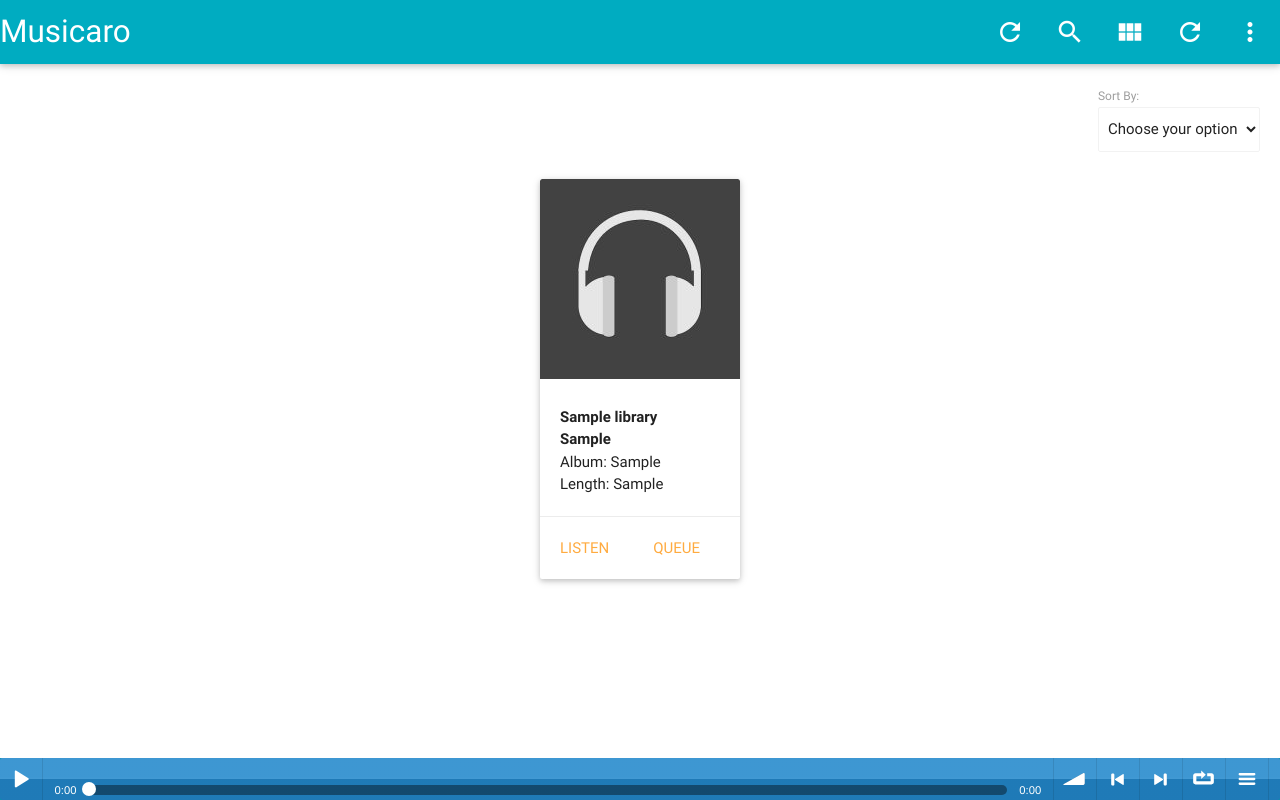
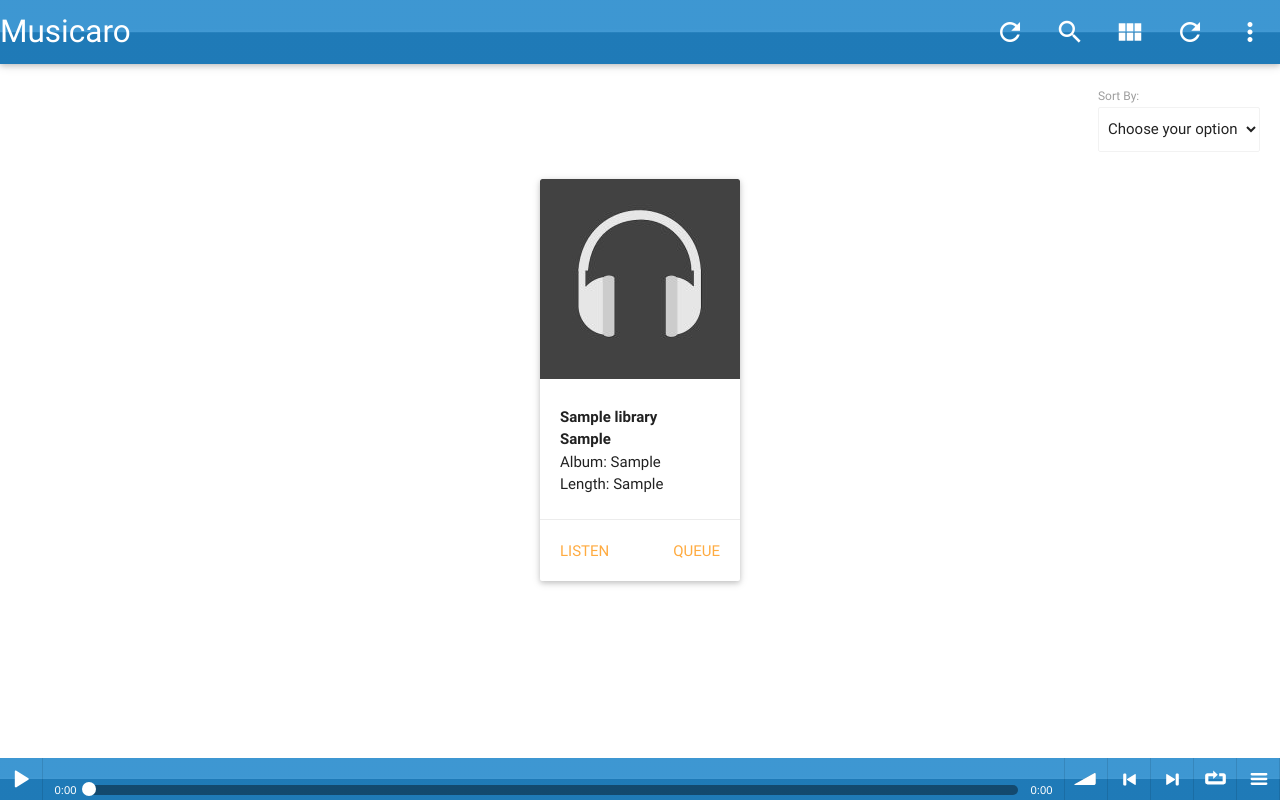
Before and after one commit to kings0c/musicaro, a PHP site: page /Users/ in a window 1280 px wide. Run offline with PHP 8.4, Linux system fonts and the light colour scheme; tables that the repository leaves empty or names only in its code hold one stand-in row (values such as "Sample post"); data that the repository does not hold is empty; some libraries are stand-ins or nearby versions.

Commit message:
Added update library modal

```diff
--- a/css/style.css
+++ b/css/style.css
@@ -1,5 +1,12 @@
 * {
     box-sizing: border-box;
+}
+
+nav,
+#update-library-modal {
+    background: #2288cc;
+    background-image: -moz-linear-gradient(to bottom, rgba(255,255,255,0.125) 5%, rgba(255,255,255,0.125) 45%, rgba(255,255,255,0.15) 52%, rgba(0,0,0,0.01) 51%, rgba(0,0,0,0.1) 95%); /* W3C */
+ background-image: linear-gradient(to bottom, rgba(255,255,255,0.125) 5%, rgba(255,255,255,0.125) 45%, rgba(255,255,255,0.15) 50%, rgba(0,0,0,0.1) 51%, rgba(0,0,0,0.1) 95%); /* W3C */
 }
 
 .music-container {
@@ -12,6 +19,21 @@
 .music-item {
     display: inline-block;
     flex-basis: 200px;
+}
+
+.music-item .card-content {
+    padding-bottom: 85px;
+}
+
+.music-item .card-action  {
+    width: 100%;
+    height: 62px;
+    position: absolute;
+    bottom: 0;
+}
+
+.card .card-action a:last-child {
+    margin-right: 0 !important;
 }
 
 .track-title,
@@ -36,3 +58,100 @@
 #audio-player .sm2-bar-ui {
 
 }
+
+#update-library-modal .clear-loading {
+    margin-top: 60px;
+}
+
+#update-library-modal .modal-close {
+    position: absolute;
+    top: 0;
+    right: 0;
+}
+
+/* Clear Loading */
+.clear-loading {
+  text-align: center;
+  margin: 0 auto;
+  position: relative;
+  -webkit-box-sizing: border-box;
+  -moz-box-sizing: border-box;
+  -ms-box-sizing: border-box;
+  -o-box-sizing: border-box;
+  box-sizing: border-box;
+}
+/* Loading Effect Two */
+.loading-effect-2 {
+  width: 100px;
+  height: 100px;
+}
+.loading-effect-2 > span,
+.loading-effect-2 > span:before,
+.loading-effect-2 > span:after {
+  content: "";
+  display: block;
+  border-radius: 50%;
+  border: 2px solid #fff;
+  position: absolute;
+  top: 50%;
+  left: 50%;
+  -webkit-transform: translate(-50%, -50%);
+  -moz-transform: translate(-50%, -50%);
+  -ms-transform: translate(-50%, -50%);
+  -o-transform: translate(-50%, -50%);
+  transform: translate(-50%, -50%);
+}
+.loading-effect-2 > span {
+  width: 100%;
+  height: 100%;
+  top: 0;
+  left: 0;
+  border-left-color: transparent;
+  -webkit-animation: effect-2 2s infinite linear;
+  -moz-animation: effect-2 2s infinite linear;
+  -ms-animation: effect-2 2s infinite linear;
+  -o-animation: effect-2 2s infinite linear;
+  animation: effect-2 2s infinite linear;
+}
+.loading-effect-2 > span:before {
+  width: 75%;
+  height: 75%;
+  border-right-color: transparent;
+}
+.loading-effect-2 > span:after {
+  width: 50%;
+  height: 50%;
+  border-bottom-color: transparent;
+}
+@-webkit-keyframes effect-2 {
+  from {
+    -webkit-transform: rotate(0deg);
+    -moz-transform: rotate(0deg);
+    -ms-transform: rotate(0deg);
+    -o-transform: rotate(0deg);
+    transform: rotate(0deg);
+  }
+  to {
+    -webkit-transform: rotate(360deg);
+    -moz-transform: rotate(360deg);
+    -ms-transform: rotate(360deg);
+    -o-transform: rotate(360deg);
+    transform: rotate(360deg);
+  }
+}
+@keyframes effect-2 {
+  from {
+    -webkit-transform: rotate(0deg);
+    -moz-transform: rotate(0deg);
+    -ms-transform: rotate(0deg);
+    -o-transform: rotate(0deg);
+    transform: rotate(0deg);
+  }
+  to {
+    -webkit-transform: rotate(360deg);
+    -moz-transform: rotate(360deg);
+    -ms-transform: rotate(360deg);
+    -o-transform: rotate(360deg);
+    transform: rotate(360deg);
+  }
+}
--- a/index.php
+++ b/index.php
@@ -16,11 +16,12 @@ include('php/db_connect.php');
     </head>
     <body>
 
-        <nav class="cyan darken-1">
+        <nav class="">
             <div class="nav-wrapper">
                 <a href="#!" class="brand-logo">Musicaro</a>
                 <ul class="right hide-on-med-and-down">
-                    <li><a href="php/update_library.php"><i class="material-icons">refresh</i></a></li>
+                    <li><a id="update-library" class="tooltipped" data-position="bottom"
+                           data-delay="50" data-tooltip="Update Library" href="#"><i class="material-icons">refresh</i></a></li>
                     <li><a href="sass.html"><i class="material-icons">search</i></a></li>
                     <li><a href="badges.html"><i class="material-icons">view_module</i></a></li>
                     <li><a href="collapsible.html"><i class="material-icons">refresh</i></a></li>
@@ -58,7 +59,7 @@ include('php/db_connect.php');
             </div>
 
             <div id="audio-player" class="cyan darken-2">
-                <div class="sm2-bar-ui full-width">
+                <div class="sm2-bar-ui full-width fixed">
 
                     <div class="bd sm2-main-controls">
 
@@ -121,15 +122,6 @@ include('php/db_connect.php');
                             </div>
                         </div>
 
-                        <!-- not implemented -->
-                        <!--
-<div class="sm2-inline-element sm2-button-element disabled">
-<div class="sm2-button-bd">
-<a href="#shuffle" title="Shuffle" class="sm2-inline-button shuffle">shuffle</a>
-</div>
-</div>
--->
-
                         <div class="sm2-inline-element sm2-button-element sm2-menu">
                             <div class="sm2-button-bd">
                                 <a href="#menu" class="sm2-inline-button menu">menu</a>
@@ -148,8 +140,6 @@ include('php/db_connect.php');
 
                                 <ul class="sm2-playlist-bd">
 
-
-
                                 </ul>
 
                             </div>
@@ -163,6 +153,21 @@ include('php/db_connect.php');
         <footer>
 
         </footer>
+
+        <!-- Modal Structure -->
+        <div id="update-library-modal" class="modal">
+            <div class="modal-content">
+                <h4>Updating library</h4>
+                <p>This might take a few minutes...</p>
+                <div class="clear-loading loading-effect-2">
+                    <span></span>
+                    <span></span>
+                    <span></span>
+                </div>
+            </div>
+            <a href="#!" class="modal-action modal-close waves-effect waves-green btn-flat">Close</a>
+        </div>
+
         <script src="js/soundmanager2.js"></script>
         <script src="js/bar-ui.js"></script>
         <script src="//ajax.googleapis.com/ajax/libs/jquery/1.11.2/jquery.min.js"></script>
--- a/js/main.js
+++ b/js/main.js
@@ -94,4 +94,25 @@ $(document).ready(function() {
     $(".queue-track").click(function() {
         $(".sm2-playlist-bd").append("<li><a href='" + $(this).data("url") + "'><b>" + $(this).data("artist") + "</b> - " + $(this).data("title") + "</a></li>");
     });
+
+    //Enable refresh (update-library) button
+    $("#update-library").click(function() {
+        $.ajax({
+            url: "php/update_library.php",
+            method: "POST"
+        }).done(function(html) {
+            Materialize.toast(html, 4000)
+        });
+    });
+
+    $("#update-library").click(function() {
+        $('#update-library-modal').openModal();
+        $.ajax({
+            url: "php/update_library.php",
+            method: "POST"
+        }).done(function(html) {
+            Materialize.toast(html, 4000);
+            $('#update-library-modal').closeModal();
+        });
+    });
 });
```
Also changed, not shown: php/update_library.php (+4 -5 lines).
